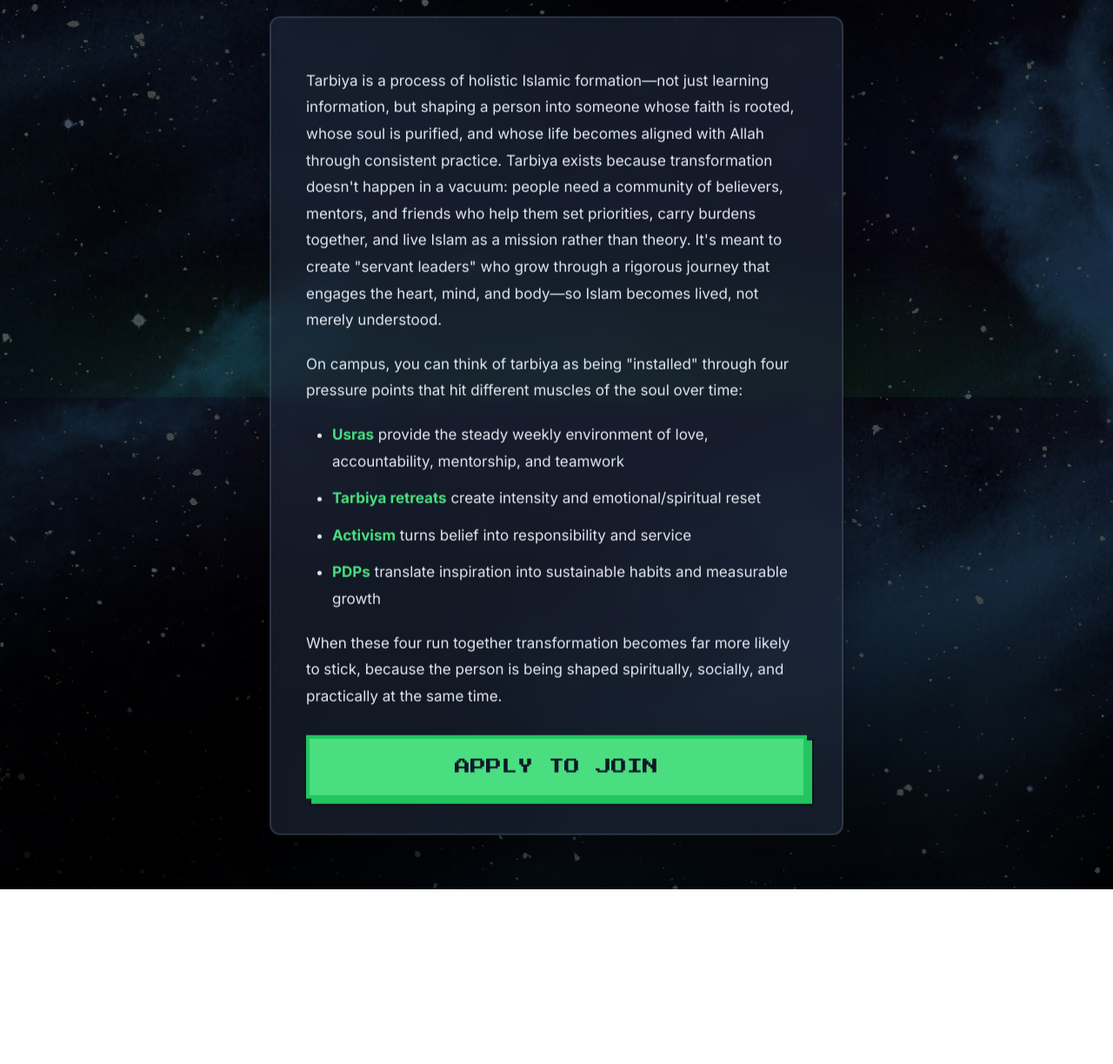
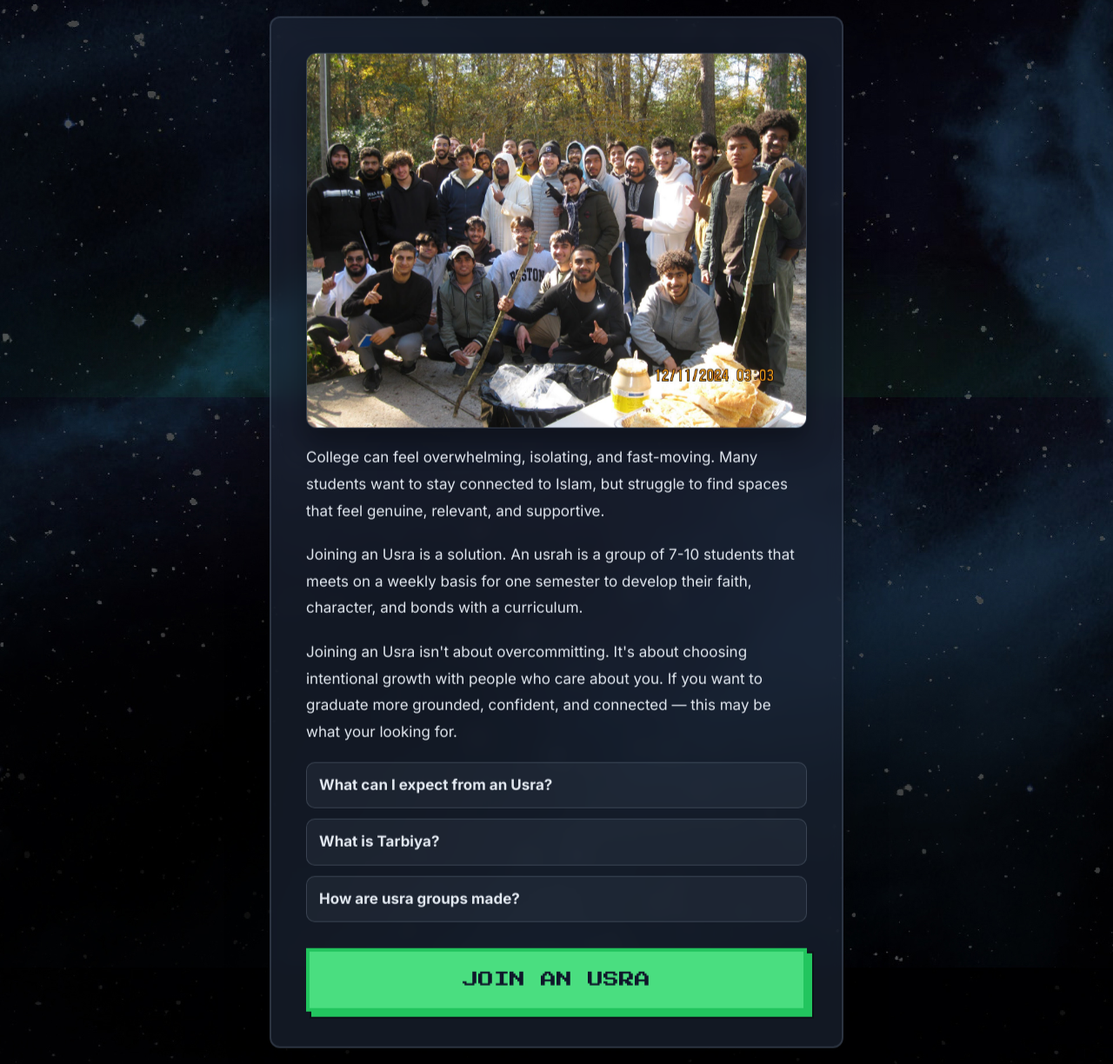
Before and after one commit to uhislam/MASHUB, a plain HTML site: page index.html in a window 1280 px wide. Shown: the part 343-1567 px from the top of the page at 87% size. Before the commit the page ends 1366 px from the top, so only its background shows below. Drawn offline with Linux system fonts and the light colour scheme.

Commit message:
W gangsters

```diff
--- a/index.html
+++ b/index.html
@@ -64,14 +64,51 @@
 
 		.card ul {
 			color: #e2e8f0;
-			line-height: 1.8;
-			margin: 20px 0;
+			line-height: 1.6;
+			margin: 14px 0;
 			padding-left: 30px;
 			font-size: clamp(15px, 2.5vw, 17px);
 		}
 
 		.card li {
-			margin-bottom: 12px;
+			margin-bottom: 4px;
+		}
+
+		.about-photo {
+			width: 100%;
+			display: block;
+			border-radius: 12px;
+			margin: 0 0 18px;
+			border: 1px solid rgba(148, 163, 184, 0.25);
+			box-shadow: 0 16px 30px rgba(0, 0, 0, 0.35);
+			object-fit: cover;
+		}
+
+		details.faq-item {
+			background: rgba(148, 163, 184, 0.08);
+			border: 1px solid rgba(148, 163, 184, 0.25);
+			border-radius: 10px;
+			padding: 12px 14px;
+			margin: 12px 0;
+		}
+
+		details.faq-item[open] {
+			background: rgba(148, 163, 184, 0.14);
+		}
+
+		details.faq-item summary {
+			cursor: pointer;
+			color: #e2e8f0;
+			font-weight: 700;
+			list-style: none;
+		}
+
+		details.faq-item summary::-webkit-details-marker {
+			display: none;
+		}
+
+		details.faq-item p {
+			margin: 10px 0 0;
 		}
 
 		.card strong {
@@ -136,20 +173,41 @@
 		</header>
 
 		<div class="card">
-			<p>Tarbiya is a process of holistic Islamic formation—not just learning information, but shaping a person into someone whose faith is rooted, whose soul is purified, and whose life becomes aligned with Allah through consistent practice. Tarbiya exists because transformation doesn't happen in a vacuum: people need a community of believers, mentors, and friends who help them set priorities, carry burdens together, and live Islam as a mission rather than theory. It's meant to create "servant leaders" who grow through a rigorous journey that engages the heart, mind, and body—so Islam becomes lived, not merely understood.</p>
+			<img src="main.jpg" alt="Tarbiya community" class="about-photo">
+			<p>College can feel overwhelming, isolating, and fast-moving. Many students want to stay connected to Islam, but struggle to find spaces that feel genuine, relevant, and supportive.</p>
 
-			<p>On campus, you can think of tarbiya as being "installed" through four pressure points that hit different muscles of the soul over time:</p>
+			<p>Joining an Usra is a solution. An usrah is a group of 7-10 students that meets on a weekly basis for one semester to develop their faith, character, and bonds with a curriculum.</p>
+
+									<p>Joining an Usra isn't about overcommitting. It's about choosing intentional growth with people who care about you. If you want to graduate more grounded, confident, and connected — this may be what your looking for.</p>
+
+
+			<details class="faq-item">
+				<summary>What can I expect from an Usra?</summary>
+				<img src="about.webp" alt="Students in Usra" class="about-photo">
+				<p>In your usrah, you'll find:</p>
 
 			<ul>
-								<li><strong>Usras</strong> provide the steady weekly environment of love, accountability, mentorship, and teamwork</li>
-				<li><strong>Tarbiya retreats</strong> create intensity and emotional/spiritual reset</li>
-				<li><strong>Activism</strong> turns belief into responsibility and service</li>
-				<li><strong>PDPs</strong> translate inspiration into sustainable habits and measurable growth</li>
+				<li><strong>A meaningful connection to Islam</strong></li>
+				<li><strong>Belonging without judgment</strong></li>
+				<li><strong>A safe space to ask hard questions</strong></li>
+				<li><strong>Habits and Accountability that help you flourish</strong></li>
+				<li><strong>A path to activism without burnout</strong></li>
 			</ul>
 
-			<p>When these four run together transformation becomes far more likely to stick, because the person is being shaped spiritually, socially, and practically at the same time.</p>
+			</details>
 
-			<a href="application.html" class="apply-button">Apply to Join</a>
+			<details class="faq-item">
+				<summary>What is Tarbiya?</summary>
+				<img src="about2.webp" alt="Tarbiya formation" class="about-photo">
+				<p>Tarbiya is a process of holistic Islamic formation—not just learning information, but shaping a person into someone whose faith is rooted, whose soul is purified, and whose life becomes aligned with Allah through consistent practice. Tarbiya exists because transformation doesn't happen in a vacuum: people need a community of believers, mentors, and friends who help them set priorities, carry burdens together, and live Islam as a mission rather than theory. It's meant to create "servant leaders" who grow through a rigorous journey that engages the heart, mind, and body—so Islam becomes lived, not merely understood.</p>
+			</details>
+
+			<details class="faq-item">
+				<summary>How are usra groups made?</summary>
+				<p>It is primarily based on the timing you select in your application. After that, its based on any preferences you mention in your application. If you have preferences, make them known!</p>
+			</details>
+			<a href="application.html" class="apply-button">Join An Usra</a>
+
 		</div>
 	</div>
 </body>
```
Also changed, not shown: about.webp (added), about2.webp (added), main.jpg (added).
